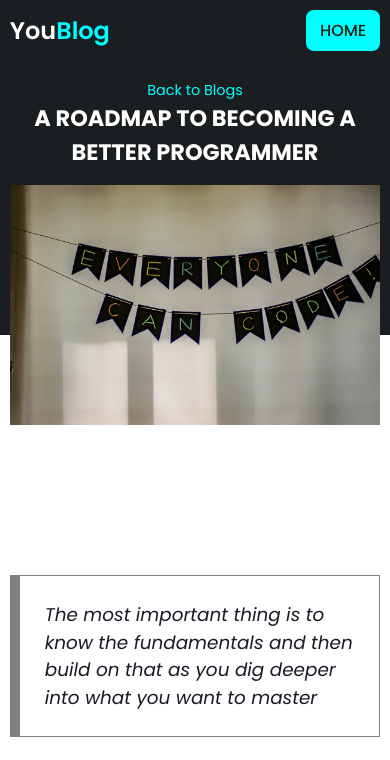
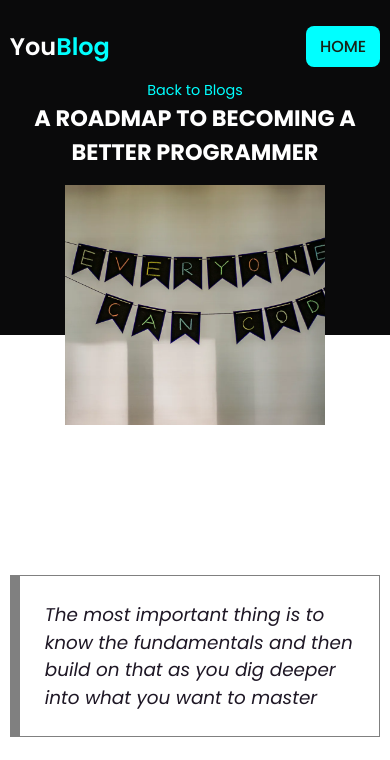
Before and after one commit to Petermwansa/petermwansaprofile, a plain HTML site: page blog/roadmap.html in a window 390 px wide. Shown: the top 760 px of the page. Drawn offline with nearby package versions, Linux system fonts and the light colour scheme.

Commit message:
Do some editing on the nav, image header and the background color

```diff
--- a/css/blogs.css
+++ b/css/blogs.css
@@ -13,7 +13,7 @@
 
 /* variables  */
 :root {
-    --container-color: #1a1e21;
+    --container-color: #0a0a0b;
     --second-color: #00ffff;
     --text-color: #172317;
     --bg-color: #ffff;
@@ -51,7 +51,8 @@ section {
 /* for the header  */
 header {
     position: fixed;
-    top: 0;
+    padding-top: 1rem;
+    padding-bottom: 1rem;
     left: 0;
     width: 100%;
     z-index: 200;
@@ -304,7 +305,7 @@ header.shadow .logo {
 
 .header-img {
     width: 100%;
-    height: 420px;
+    height: 400px;
     object-fit: cover;
     object-position: centeer;
 }
@@ -364,6 +365,13 @@ header.shadow .logo {
     .home-text {
         width: 100%;
     }
+
+    .header-img {
+        width: 85%;
+        height: 380px;
+        object-fit: cover;
+        object-position: centeer;
+    }
 }
 
 @media (max-width: 800px) {
@@ -373,6 +381,13 @@ header.shadow .logo {
     .post-container{
         margin: 0 auto;
         width: 95%;
+    }
+
+    .header-img {
+        width: 80%;
+        height: 350px;
+        object-fit: cover;
+        object-position: centeer;
     }
 }
 
@@ -404,6 +419,12 @@ header.shadow .logo {
     .post-content {
         margin-top: 9rem !important;
     }
+    .header-img {
+        width: 75%;
+        height: 300px;
+        object-fit: cover;
+        object-position: centeer;
+    }
 }
 
 @media (max-width: 570px) {
@@ -414,7 +435,11 @@ header.shadow .logo {
         width: 100%
     }
     .header-img {
-        height: 340px;
+        height: 330px;
+        width: 70%;
+        height: 260px;
+        object-fit: cover;
+        object-position: centeer;
     }
     .footer {
         flex-direction: column;
```
